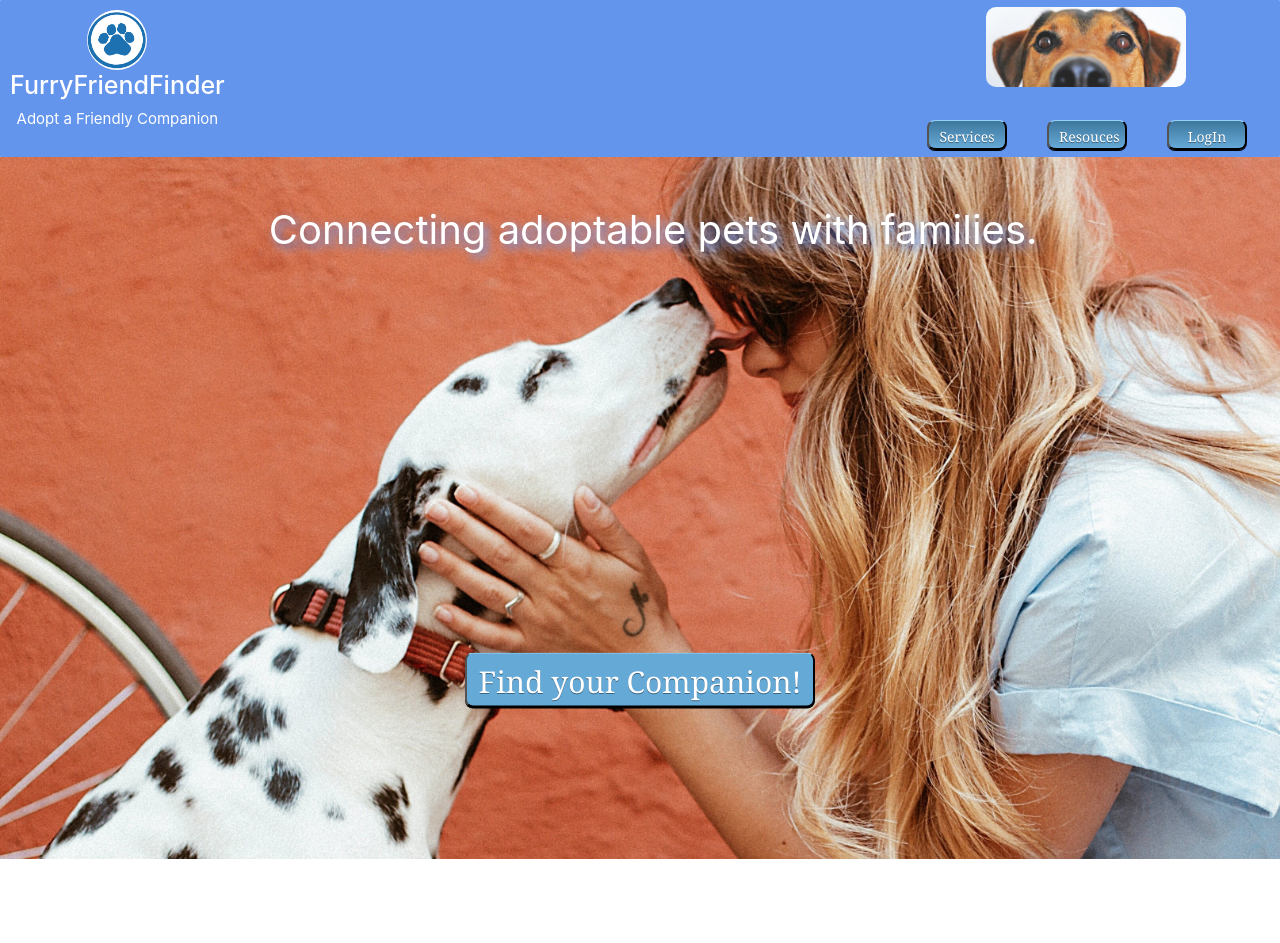
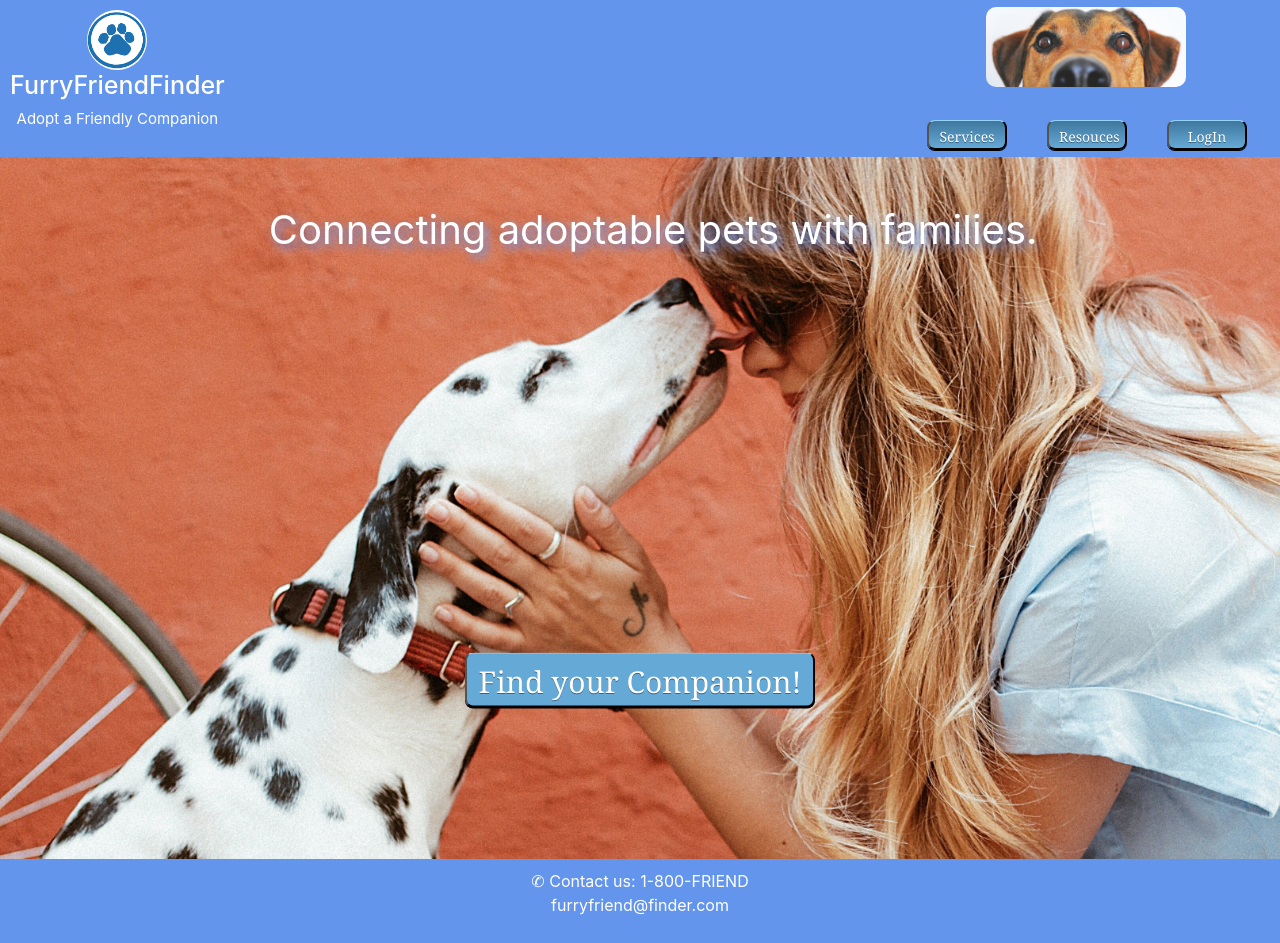
Before and after one commit to Gen081/FurryFriends, a React (Create React App) app in the folder client/: page / in a window 1280 px wide. Before the commit the page ends 859 px from the top, so only its background shows below. Built offline with nearby package versions, Linux system fonts and the light colour scheme.

Commit message:
Create footer

```diff
--- a/client/src/App.css
+++ b/client/src/App.css
@@ -1,6 +1,7 @@
 body {
     margin: 0;
     padding: 0;
+
 }
 
 #root {
--- a/client/src/App.js
+++ b/client/src/App.js
@@ -4,6 +4,7 @@ import './App.css'
 import { BrowserRouter, Switch, Route } from 'react-router-dom'
 import NavBar from './components/NavBar'
 import LandingPage from './pages/LandingPage'
+import Footer from './components/Footer'
 
 
 class App extends React.Component {
@@ -16,6 +17,7 @@ class App extends React.Component {
         <Switch>
           <Route exact path="/" component={LandingPage} />
         </Switch>
+        <Footer/>
       </BrowserRouter>
     )
 
--- /dev/null
+++ b/client/src/assets/stylesheets/footer.css
@@ -0,0 +1,4 @@
+footer {
+    background-color: cornflowerblue;
+    width: 100vw;
+}
--- a/client/src/assets/stylesheets/landingpage.css
+++ b/client/src/assets/stylesheets/landingpage.css
@@ -1,3 +1,11 @@
+body {
+   margin: 0;
+   padding: 0;
+   background-color: cornflowerblue;
+}
+
+
+
 .img-wrapper {
     width: 100vw;
 }
--- a/client/src/assets/stylesheets/navbar.css
+++ b/client/src/assets/stylesheets/navbar.css
@@ -10,6 +10,8 @@ nav {
     justify-content: space-between;
     background-color: cornflowerblue;
     border-radius: 1px;
+    width: 100vw;
+
 }
 
 .paw {
--- /dev/null
+++ b/client/src/components/Footer.js
@@ -0,0 +1,13 @@
+import React from 'react'
+import '../assets/stylesheets/footer.css';
+
+const Footer = () => (
+<footer>
+    <ul>
+        <li><span src="img">&#9990;</span> Contact us: 1-800-FRIEND</li>
+        <li>furryfriend@finder.com</li>
+    </ul>
+</footer>
+)
+
+export default Footer
```
